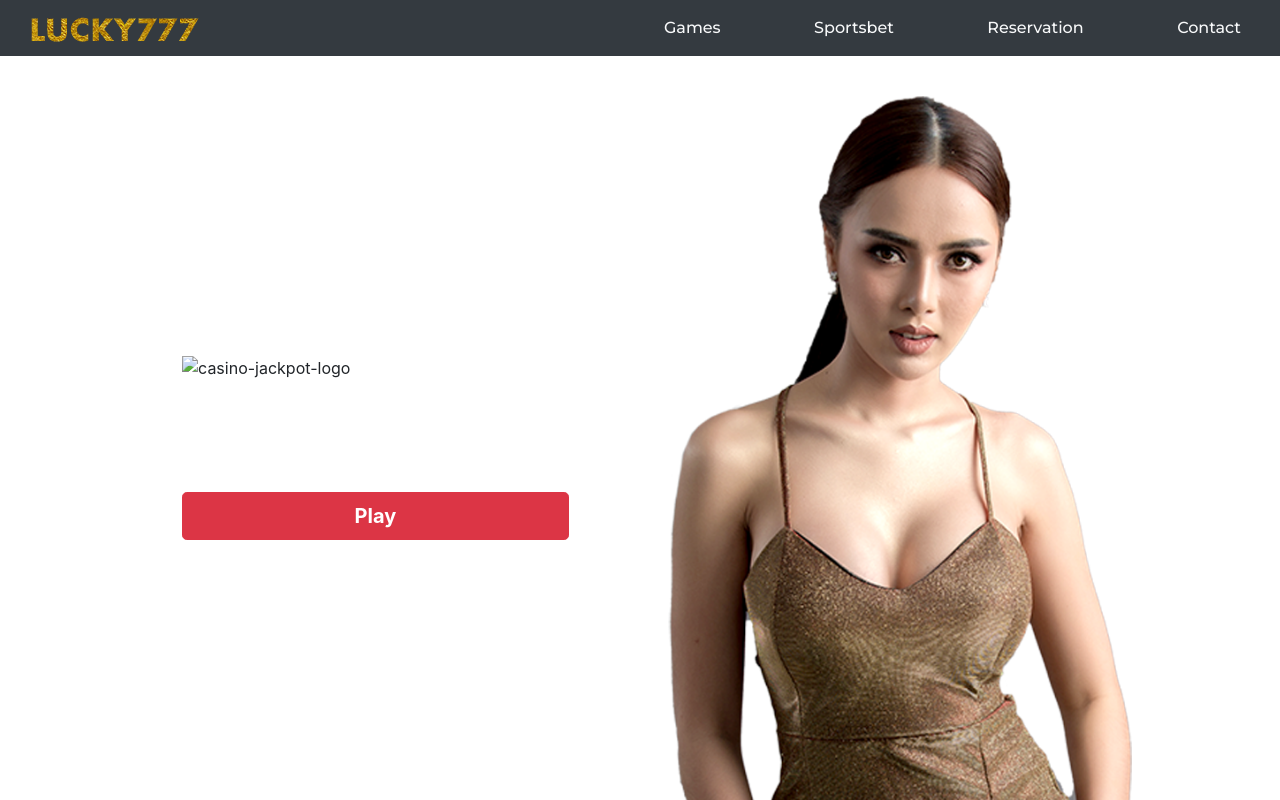
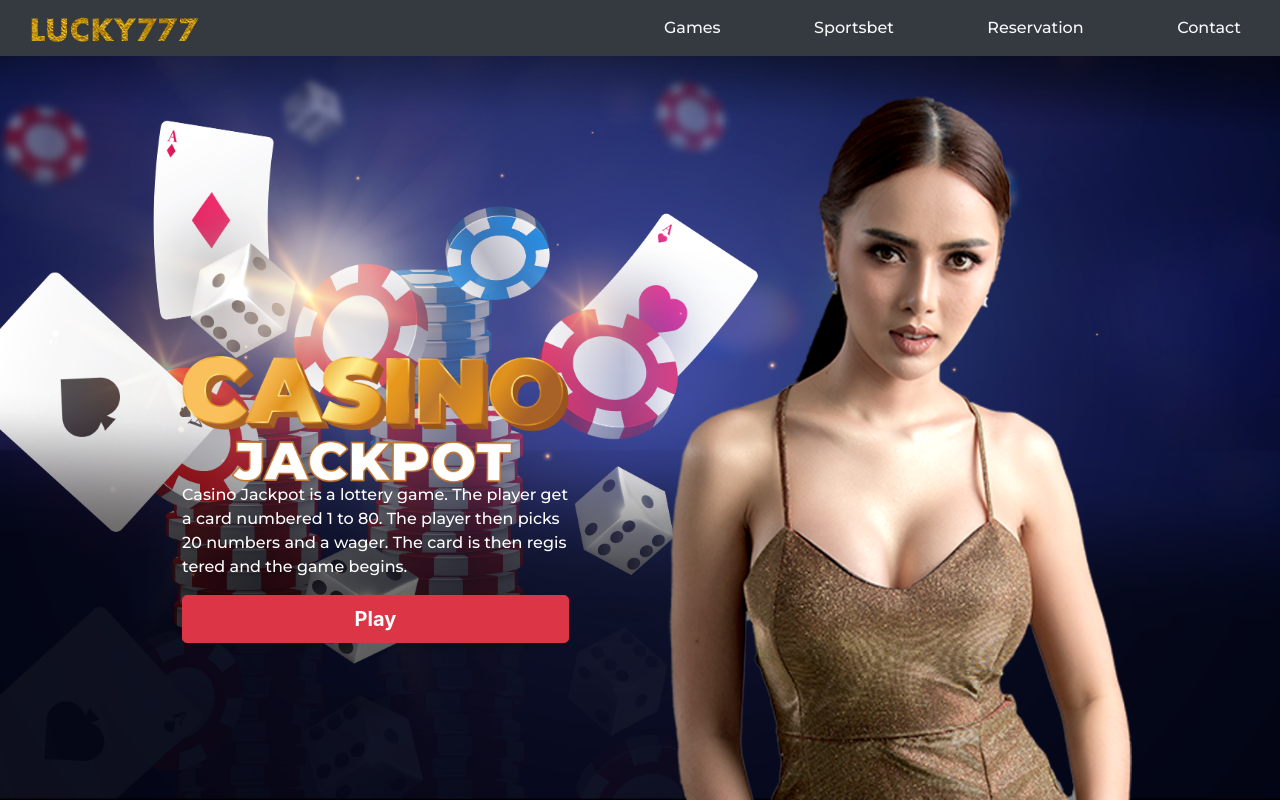
Before and after one commit to avcvz/casino-jackpot, a plain HTML site: page index.html in a window 1280 px wide. Drawn offline with nearby package versions, Linux system fonts and the light colour scheme; the site is published under a folder, as on GitHub Pages, so addresses that start at the root find nothing.

Commit message:
change url of background and updated casino jackpot logo

```diff
--- a/assets/css/style.css
+++ b/assets/css/style.css
@@ -8,7 +8,7 @@ navbar-color {
 }
 
 body {
-  background-image: url('/assets/images/casino-background.png');
+  background-image: url('https://avcvz.github.io/casino-jackpot/assets/images/casino-background.png');
   background-repeat: no-repeat;
   background-attachment: fixed;
   background-size: cover;
--- a/index.html
+++ b/index.html
@@ -44,8 +44,7 @@
     <div class="d-flex justify-content-around">
       <div class="col-4" id="casino-jackpot-card">
         <div>
-          <img class="casino-jackpot-logo center" src="/assets/images/casino-jackpot-logo.png"
-            alt="casino-jackpot-logo">
+          <img class="casino-jackpot-logo center" src="assets/images/casino-jackpot-logo.png" alt="casino-jackpot-logo">
           <div class="">
             <p class="text-white description">Casino Jackpot is a lottery game. The player get a card numbered 1 to 80.
               The player
```
